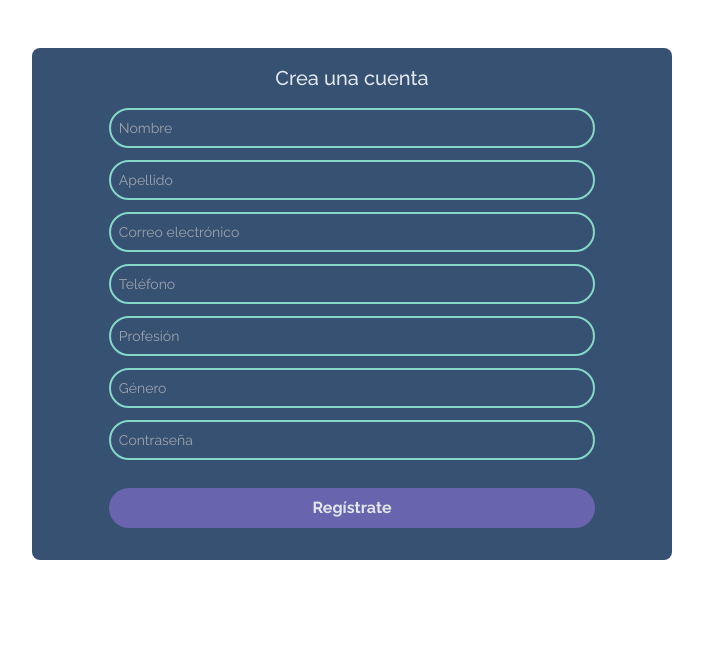
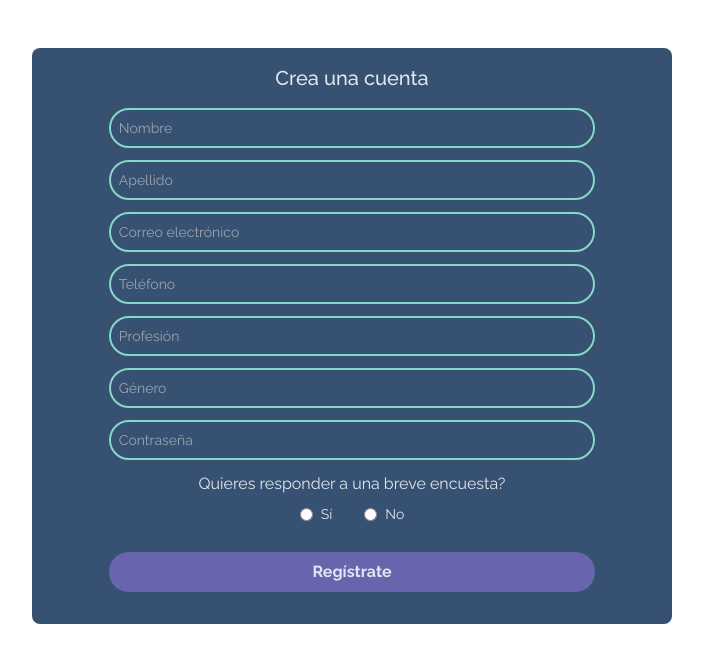
Before and after one commit to LorelizDev/hackaton-F5-G1-2024, a React (Vite) app: page /register in a window 1280 px wide. Shown: the top 662 px of the page, without its empty margins (288-991 px from the left). Built offline with nearby package versions, Linux system fonts and the light colour scheme.

Commit message:
fix(pages/register): add option survey

```diff
--- a/server/db.json
+++ b/server/db.json
@@ -29,6 +29,18 @@
       "gender": "Hombre",
       "email": "marcos.lopez@correo.com",
       "password": "5b8b3b47e8b7f7a3d93e7b4c55b4f8a3e9f6c3b77d89a2b3f76a99a5b7d12f9e"
+    },
+    {
+      "id": "1ea0",
+      "name": "g",
+      "lastname": "h",
+      "email": "h@g",
+      "phone": "h",
+      "profession": "h",
+      "gender": "h",
+      "password": "h",
+      "acceptTerms": "no",
+      "Quieres responder a una breve encuesta?": "sí"
     }
   ]
 }
--- a/src/components/FormTemplate.jsx
+++ b/src/components/FormTemplate.jsx
@@ -18,6 +18,34 @@ const FormTemplate = ({ title, fields, onSubmit, submitText, initialValues = {}
 				className="w-4/5 mx-auto my-4 bg-dark text-light">
 				{fields.map(({ name, type, placeholder, validation }, index) => (
 					<div key={index} className="mb-3">
+						{type === "radio" ? (
+							<>
+								<p className="mb-2 text-center">{name}</p>
+								<div className="flex justify-center w-full">
+									<div className="inline-flex items-center mr-4">
+										<input
+											id={`${name}-yes`}
+											type="radio"
+											{...register(name, validation)}
+											value="sí"
+											className="mr-2"
+										/>
+										<label htmlFor={`${name}-yes`} className="text-sm">Sí</label>
+									</div>
+									<div className="inline-flex items-center ml-4">
+										<input
+											id={`${name}-no`}
+											type="radio"
+											{...register(name, validation)}
+											value="no"
+											className="mr-2"
+										/>
+										<label htmlFor={`${name}-no`} className="text-sm">No</label>
+									</div>
+								</div>
+							</>
+						) : (
+							<>
 								<input
 									id={name}
 									type={type}
@@ -25,7 +53,10 @@ const FormTemplate = ({ title, fields, onSubmit, submitText, initialValues = {}
 									{...register(name, validation)}
 									className="w-full border-2 border-contrast p-2 rounded-3xl bg-transparent text-sm"
 								/>
-						{errors[name] && <span className="text-red-500" >{errors[name].message}</span>}
+							</>
+						)}
+
+						{errors[name] && <span className="text-red-500 text-center">{errors[name].message}</span>}
 					</div>
 				))}
 
--- a/src/pages/Register.jsx
+++ b/src/pages/Register.jsx
@@ -12,6 +12,7 @@ const Register = () => {
     { name: "profession", type: "text",  placeholder: "Profesión", validation: { required: "Tu profesión es requerida" } },
     { name: "gender", type: "text",  placeholder: "Género", validation: { required: "Tu género es requerido" } },
     { name: "password", type: "password",  placeholder: "Contraseña", validation: { required: "Tu contraseña es requerida" } },
+    { name: "Quieres responder a una breve encuesta?", type: "radio", options: ["Sí", "No"], validation: { required: "Debes seleccionar una opción" } },
   ];
 
   const navigate = useNavigate();
```
Lines whose indentation alone changed are shown as unchanged.
